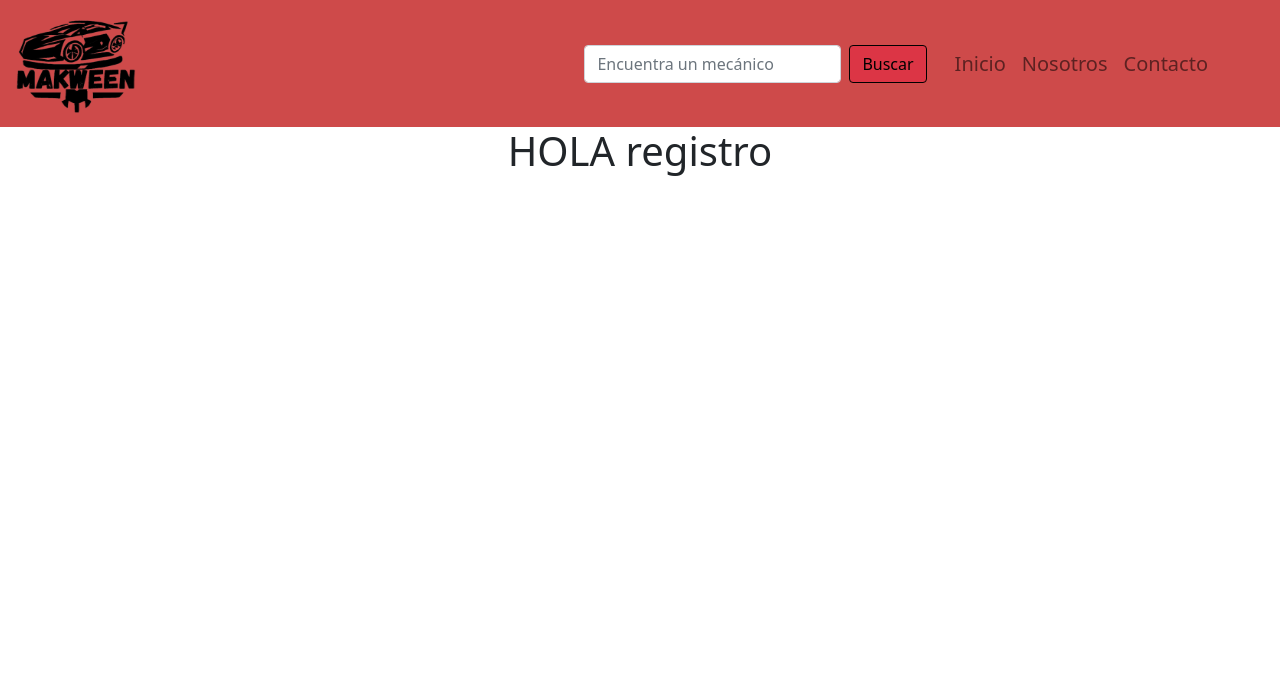
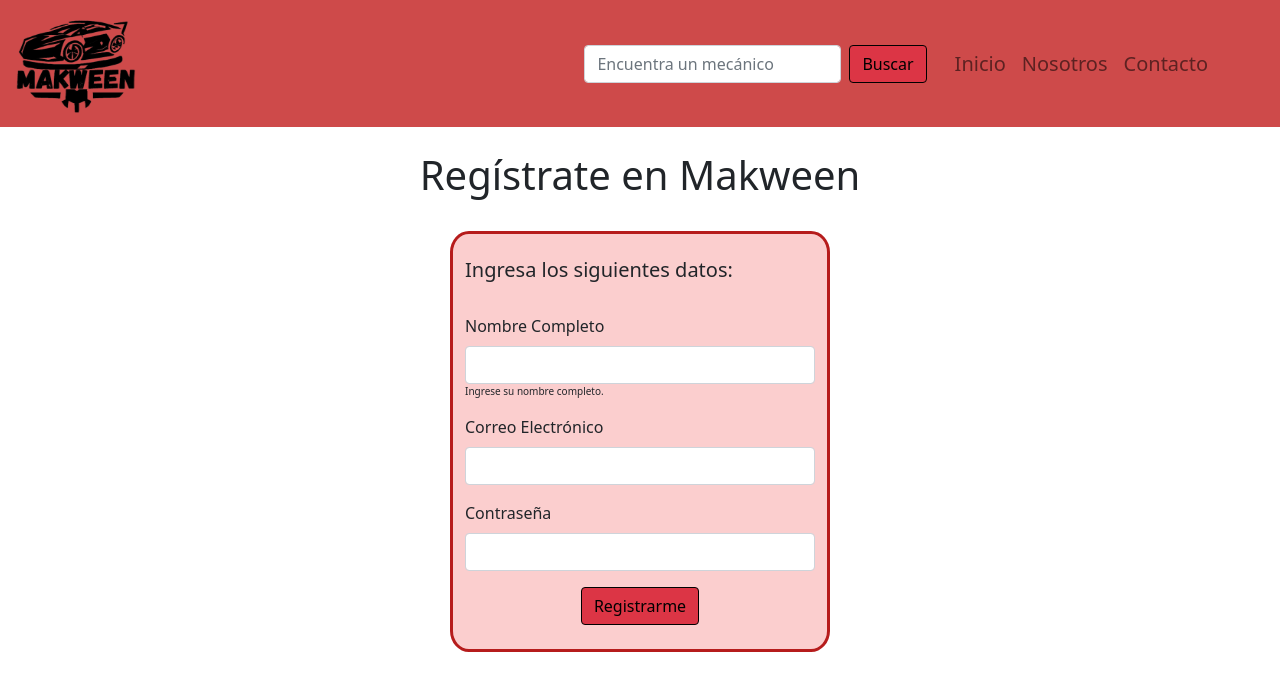
Before and after one commit to ClyonsMT/Proyecto-Makween, a Django app: page /registro/ in a window 1280 px wide. Shown: the top 691 px of the page. Run offline with Django 4.2, Linux system fonts and the light colour scheme; some libraries are stand-ins or nearby versions.

Commit message:
validaciones registro

```diff
--- a/makween_app/static/makween_app/css/estilo.css
+++ b/makween_app/static/makween_app/css/estilo.css
@@ -32,3 +32,7 @@
     border-color: rgb(182, 28, 28);
     background-color: rgba(249, 175, 175, 0.613);
 }
+.parrafos{
+    font-size: 10px;
+    font-weight: lighter;
+}
--- a/makween_app/static/makween_app/js/java.js
+++ b/makween_app/static/makween_app/js/java.js
@@ -0,0 +1,37 @@
+//validacion nombre
+$("#nombreId").keyup(function(){
+    var cantidad = $("#nombreId").val().length;
+    if(cantidad < 5 || cantidad > 50){
+        if(cantidad < 5){
+            $("#parrafoId").text("Debe ingresar al menos 5 caracteres.");
+            $("#parrafoId").css({
+                "color":"red",
+                "fontSize":"10px"
+            });
+            $("#nombreId").removeClass("is-valid").addClass("is-invalid");
+        }else{
+            $("#parrafoId").text("Debe ingresar hasta 50 caracteres.");
+            $("#parrafoId").css({
+                "color":"red",
+                "fontSize":"10px"
+            });
+            $("#nombreId").removeClass("is-valid").addClass("is-invalid");
+        }
+    }else{
+        $("#parrafoId").text("Nombre agregado correctamente.");
+        $("#parrafoId").css({
+            "color":"green",
+            "fontSize":"10px"});
+        $("#nombreId").removeClass("is-invalid").addClass("is-valid");
+    }
+});
+//validacion correo
+/*
+var emailRegex = /^[a-zA-Z0-9._%+-]+@[a-zA-Z0-9.-]+\.[a-zA-Z]{2,}$/;
+var email = "example@example.com";
+if (emailRegex.test(email)) {
+  console.log("El correo electrónico es válido.");
+} else {
+  console.log("El correo electrónico no es válido.");
+}
+*/
--- a/makween_app/templates/makween_app/base.html
+++ b/makween_app/templates/makween_app/base.html
@@ -66,5 +66,9 @@
     <!-- Scripts : parte del body -->
     <script src="https://unpkg.com/boxicons@2.1.4/dist/boxicons.js"></script>
     <script src="https://cdn.jsdelivr.net/npm/bootstrap@5.0.2/dist/js/bootstrap.bundle.min.js" integrity="sha384-MrcW6ZMFYlzcLA8Nl+NtUVF0sA7MsXsP1UyJoMp4YLEuNSfAP+JcXn/tWtIaxVXM" crossorigin="anonymous"></script>
+    <!-- jquery cdn -->
+    <script src="https://code.jquery.com/jquery-3.6.4.js" integrity="sha256-a9jBBRygX1Bh5lt8GZjXDzyOB+bWve9EiO7tROUtj/E=" crossorigin="anonymous"></script>
+    <!-- js -->
+    <script src="{% static 'makween_app/js/java.js' %}"></script>
 
 </html>
--- a/makween_app/templates/makween_app/login.html
+++ b/makween_app/templates/makween_app/login.html
@@ -35,7 +35,6 @@
                     </div>
                 </div>
               </form>
-              <br>
         </div>
         <div class="col-4"></div>
     </div>
--- a/makween_app/templates/makween_app/registro.html
+++ b/makween_app/templates/makween_app/registro.html
@@ -1,5 +1,35 @@
 {% extends 'makween_app/base.html' %}
 
 {% block contenido %}
-<h1 class="text-center">HOLA registro</h1>
+<br>
+<h1 class="text-center">Regístrate en Makween</h1><br>
+<div class="container">
+    <div class="row">
+        <div class="col-4"></div>
+        <div class="col-4 bordes">
+            <form>
+                <br>
+                <div class="mb-3">
+                    <h5>Ingresa los siguientes datos:</h5><br>
+                  <label for="exampleInputEmail1" class="form-label">Nombre Completo</label>
+                  <input type="text" class="form-control" id="nombreId" aria-describedby="emailHelp">
+                  <p class="parrafos" id="parrafoId">Ingrese su nombre completo.</p>
+                </div>
+                <div class="mb-3">
+                    <label for="exampleInputEmail1" class="form-label">Correo Electrónico</label>
+                    <input type="email" class="form-control" id="correoId" aria-describedby="emailHelp">
+                  </div>
+                <div class="mb-3">
+                  <label for="exampleInputPassword1" class="form-label">Contraseña</label>
+                  <input type="password" class="form-control" id="contraseñaId">
+                </div>
+                <center><button type="submit" class="btn btn-danger" style="color: black;    border-bottom-color:black ;
+                    border-top-color:black ;
+                    border-left-color:black ;
+                    border-right-color:black ;">Registrarme</button></center><br>
+              </form>
+        </div>
+        <div class="col-4"></div>
+    </div>
+</div>
 {% endblock %}
```
